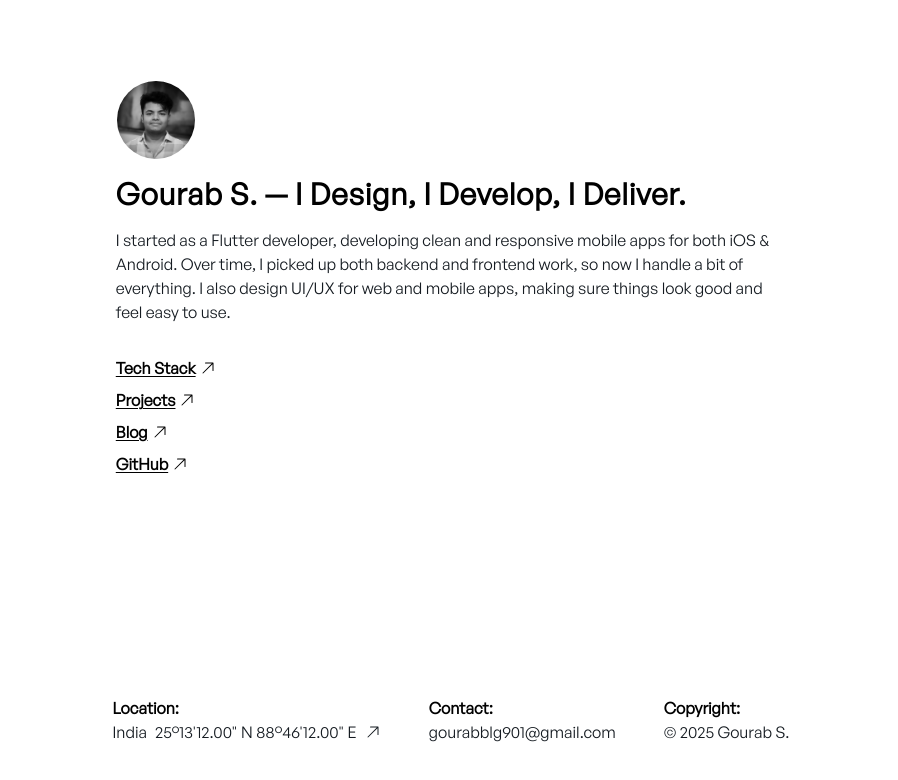
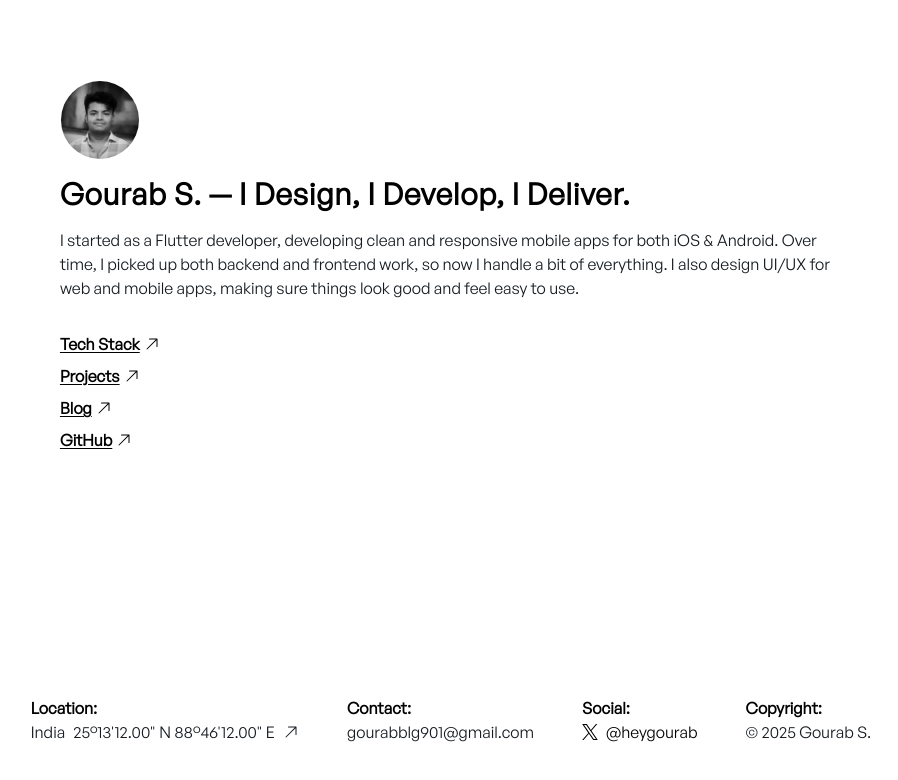
Before and after one commit to heygourab/personal_portfolio_nextjs, a Next.js app: page / in a window 1280 px wide. Shown: the top 780 px of the page, without its empty margins (189-1087 px from the left). Built offline with nearby package versions, Linux system fonts and the light colour scheme.

Commit message:
Update NotFound page image dimensions, adjust MainLayout max width, and enhance Footer component with accessibility features and social media links for improved user experience.

```diff
--- a/app/(main)/components/footer.tsx
+++ b/app/(main)/components/footer.tsx
@@ -2,7 +2,10 @@ import { ArrowUpRightIcon } from "@heroicons/react/24/solid";
 
 export default function Footer() {
   return (
-    <footer className="mt-12 flex flex-col items-start justify-between space-y-2 pb-4 text-base md:flex-row md:justify-center md:space-x-12">
+    <footer
+      className="mt-12 flex flex-col items-start justify-between space-y-2 pb-4 text-base md:flex-row md:justify-center md:space-x-12"
+      aria-label="Site Footer"
+    >
       <div>
         <p className="font-semibold">Location:</p>
         <address className="group flex space-x-2 text-[#151b21] not-italic">
@@ -12,6 +15,7 @@ export default function Footer() {
             className="flex cursor-pointer items-center hover:underline"
             target="_blank"
             rel="noopener noreferrer"
+            aria-label="Open location in Google Maps"
           >
             <span>25°13&apos;12.00&quot; N 88°46&apos;12.00&quot; E</span>
             <ArrowUpRightIcon className="ml-2 h-4 w-4 transition-transform group-hover:translate-x-1" />
@@ -24,8 +28,34 @@ export default function Footer() {
           href="mailto:gourabblg901@gmail.com"
           target="_blank"
           className="text-[#151b21] hover:underline"
+          aria-label="Send email to gourabblg901@gmail.com"
         >
           gourabblg901@gmail.com
+        </a>
+      </div>
+      <div className="">
+        <p className="font-semibold">Social:</p>
+        <a
+          href="https://x.com/heygourab"
+          className="flex items-center gap-2"
+          aria-label="Visit @heygourab on X (formerly Twitter)"
+        >
+          <svg
+            xmlns="http://www.w3.org/2000/svg"
+            width="1200"
+            height="1227"
+            fill="none"
+            viewBox="0 0 1200 1227"
+            className="size-4"
+            aria-hidden="true"
+          >
+            <title>X Logo</title>
+            <path
+              fill="#000"
+              d="M714.163 519.284 1160.89 0h-105.86L667.137 450.887 357.328 0H0l468.492 681.821L0 1226.37h105.866l409.625-476.152 327.181 476.152H1200L714.137 519.284h.026ZM569.165 687.828l-47.468-67.894-377.686-540.24h162.604l304.797 435.991 47.468 67.894 396.2 566.721H892.476L569.165 687.854v-.026Z"
+            />
+          </svg>
+          <span className="hover:underline">@heygourab</span>
         </a>
       </div>
       <div>
--- a/app/(main)/layout.tsx
+++ b/app/(main)/layout.tsx
@@ -7,7 +7,7 @@ export default function MainLayout({
 }) {
   return (
     <>
-      <main className="mx-auto flex w-full max-w-[72ch] flex-col">
+      <main className="mx-auto flex w-full max-w-[84ch] flex-col">
         {children}
       </main>
       <FooterWrapper />
--- a/app/not-found.tsx
+++ b/app/not-found.tsx
@@ -10,9 +10,9 @@ export default function NotFound() {
       <Image
         src={notFoundGif}
         alt="Page not found"
-        width={500}
-        height={500}
-        className="shadow-md"
+        width={480}
+        height={270}
+        className=""
         priority
       />
       <h1 className="text-xl font-bold">Page Not Found | 404</h1>
```
